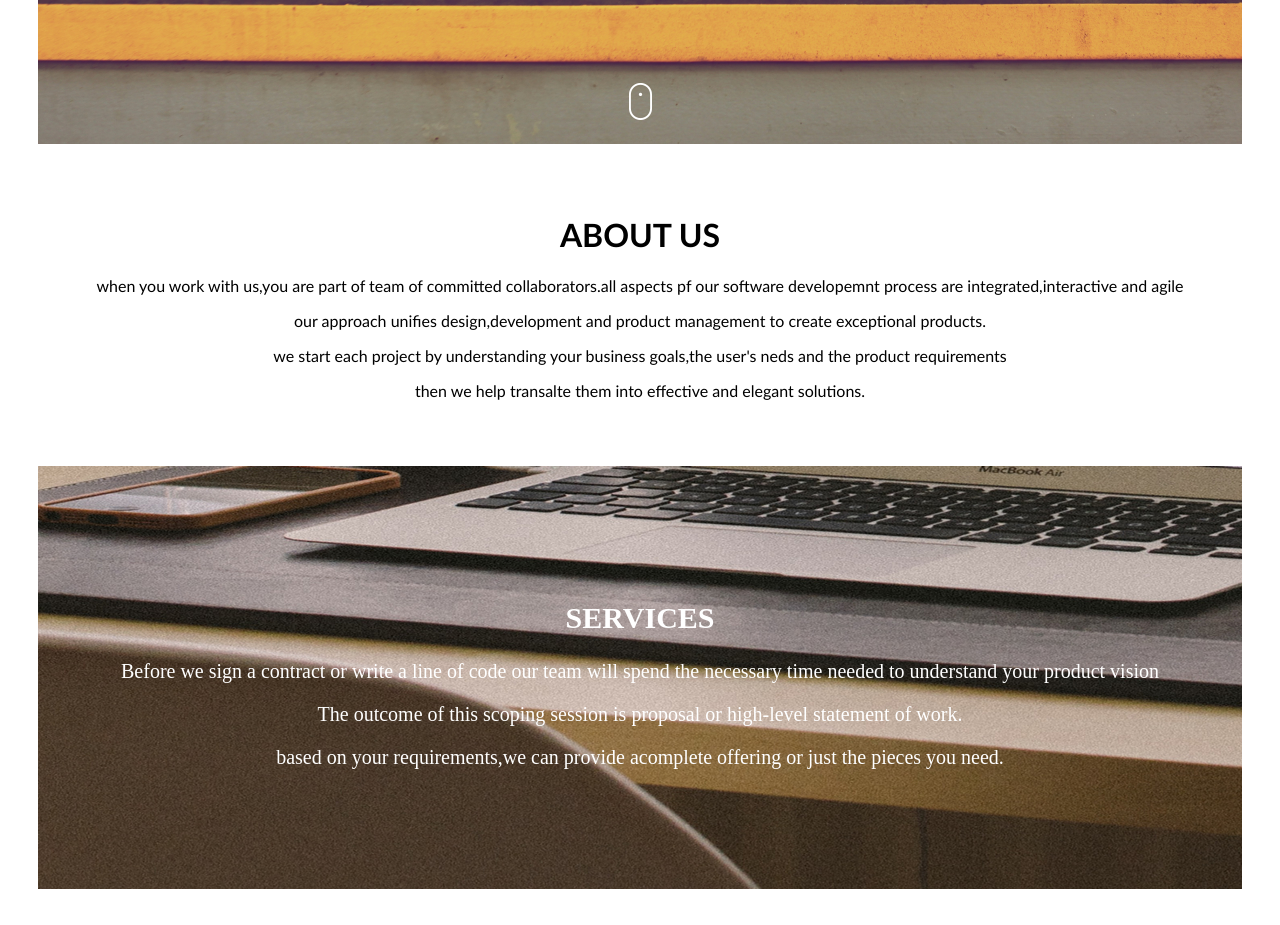
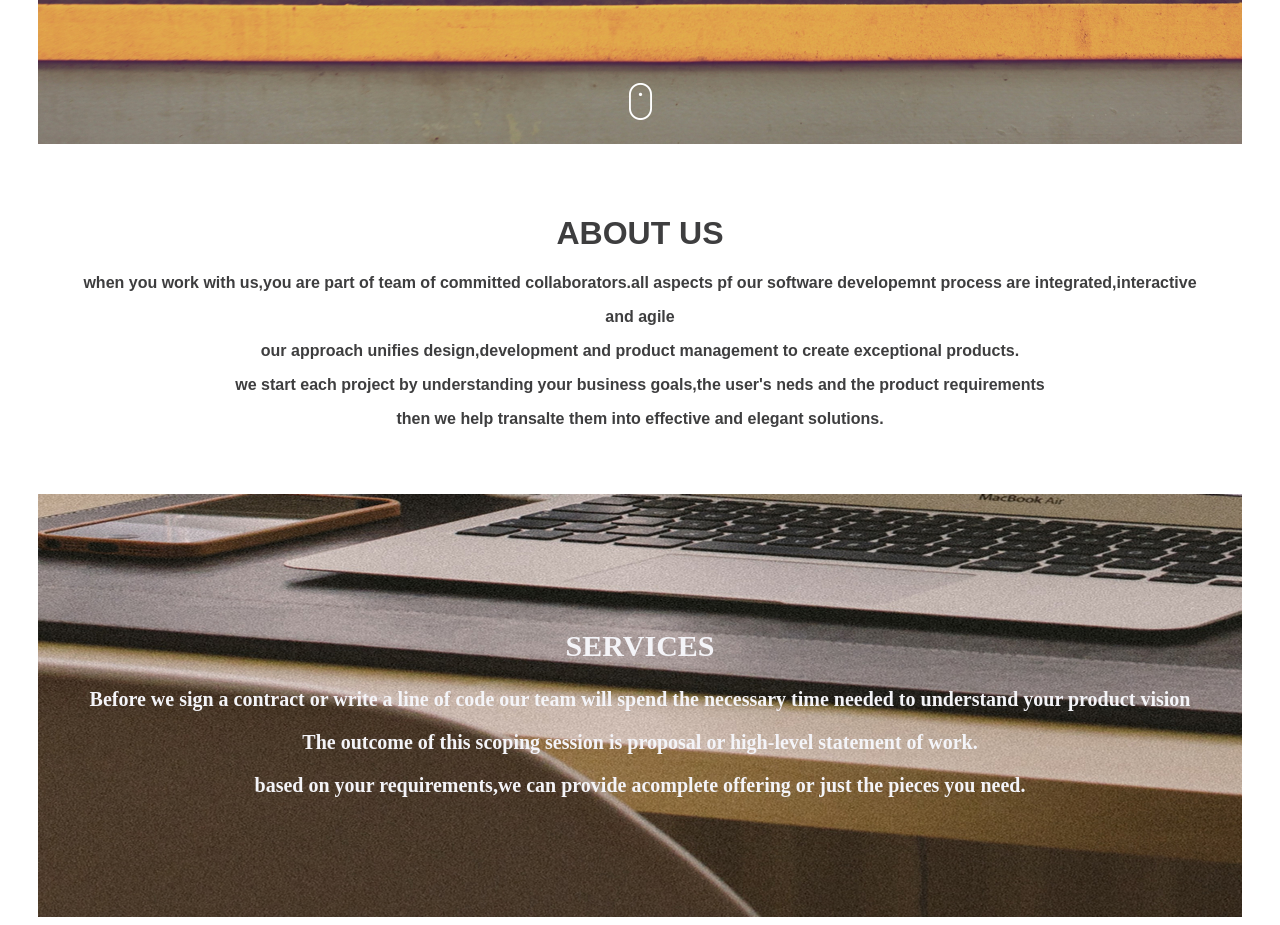
Before and after one commit to honorine1/my-third-project, a plain HTML site: page index.html in a window 1280 px wide. Shown: the part 564-1489 px from the top of the page. Before the commit the page ends 1461 px from the top, so only its background shows below. Drawn offline with Linux system fonts and the light colour scheme.

Commit message:
services styles are added

```diff
--- a/css/styles.css
+++ b/css/styles.css
@@ -28,8 +28,9 @@
     text-align: center;
     padding-top: 50px;
     padding-bottom: 50px;
-    font-family: 'Trebuchet MS', 'Lucida Sans Unicode', 'Lucida Grande', 'Lucida Sans', Arial, sans-serif
-
+    font-family: Arial;
+    font-weight: bolder;
+    color:#3E3E3F;
 }
 .about p{
     text-transform: lowercase;
@@ -43,4 +44,6 @@
     padding-top: 110px;
     padding-bottom: 100px;
     font-size: 20px;
+    font-weight: bold;
+    color:#F4F4F8;
 }
--- a/index.html
+++ b/index.html
@@ -20,7 +20,7 @@
             </div>
             <div class="about">
                 <h1>ABOUT US</h1>
-                <p>WHEN YOU WORK WITH US,YOU ARE PART OF TEAM OF COMMITTED COLLABORATORS.ALL ASPECTS PF OUR SOFTWARE DEVELOPEMNT PROCESS ARE INTEGRATED,INTERACTIVE AND AGILE</p>
+                <p>WHEN YOU WORK WITH US,YOU ARE PART OF TEAM OF COMMITTED COLLABORATORS.ALL ASPECTS PF OUR SOFTWARE DEVELOPEMNT PROCESS ARE INTEGRATED,INTERACTIVE </p><p>AND AGILE</p>
                 <P>oUR APPROACH UNIFIES DESIGN,DEVELOPMENT AND PRODUCT MANAGEMENT TO CREATE EXCEPTIONAL PRODUCTS.</P>
                 <P>WE START EACH PROJECT BY UNDERSTANDING YOUR BUSINESS GOALS,THE USER'S NEDS AND THE PRODUCT REQUIREMENTS</p>
             <p> THEN WE HELP TRANSALTE THEM INTO EFFECTIVE AND ELEGANT SOLUTIONS.</P>
```
